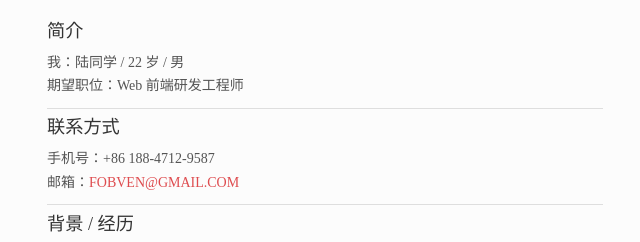
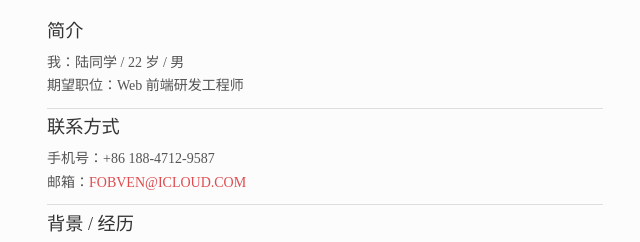
Before and after one commit to fobven/mini-site, a plain HTML site: page resume.html in a window 1280 px wide. Shown: the top 242 px of the page, 315-955 px from the left. Drawn offline with Linux system fonts and the light colour scheme.

Commit message:
Update resume.html
change email address

```diff
--- a/resume.html
+++ b/resume.html
@@ -13,7 +13,7 @@
 <hr>
 <h2>联系方式</h2>
 <p>手机号：+86 188-4712-9587</p>
-<p>邮箱：<a href="mailto:FOBVEN@GMAIL.COM">FOBVEN@GMAIL.COM</a></p>
+<p>邮箱：<a href="mailto:FOBVEN@ICLOUD.COM">FOBVEN@ICLOUD.COM</a></p>
 <hr>
 <h2>背景 / 经历</h2>
 <ul><li><i>2015.09 ～ 2019.06</i>  >>> 河南工业大学 / 本科 / 空间信息与数字技术
```
